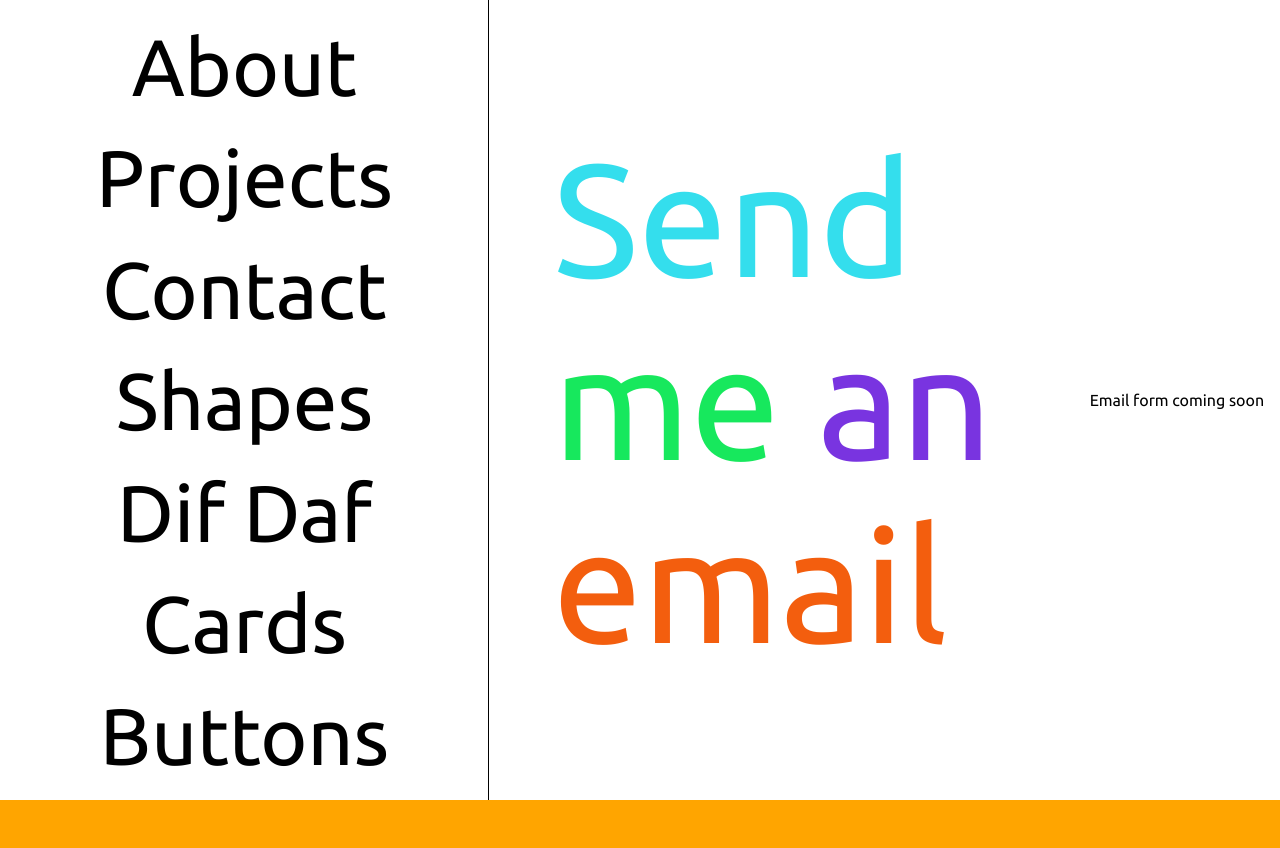
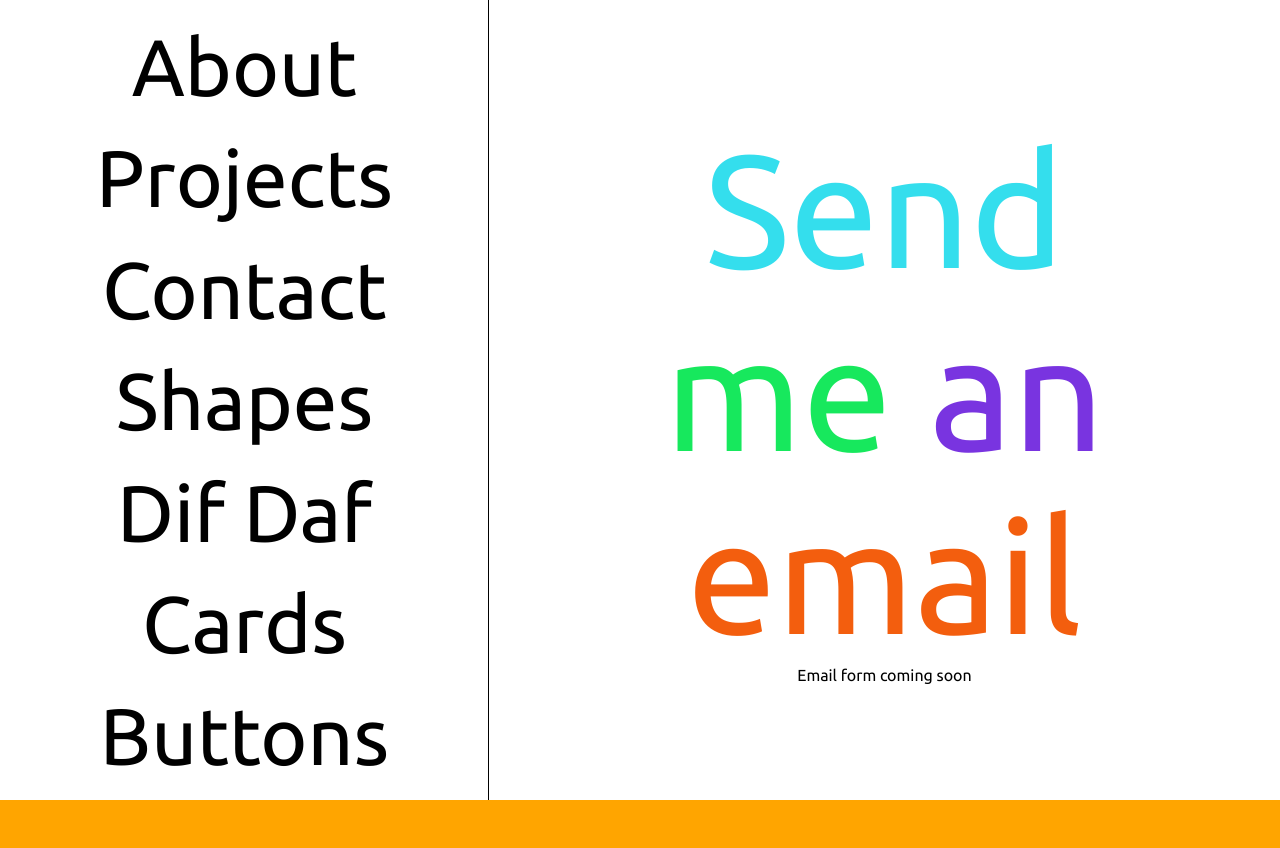
Before and after one commit to aleighwood/personalWebsite, a PHP site: page /Pages/contactPage.php in a window 1280 px wide. Run offline with PHP 8.4, Linux system fonts and the light colour scheme.

Commit message:
center contact title

```diff
--- a/Pages/contactPage.php
+++ b/Pages/contactPage.php
@@ -21,10 +21,16 @@
 	?>
 
 	<div class="contactPage-RHS-content">
-		<div class="contact-title-frame">
+
+
+
+		<div class="contact-frame">
 			<div class="contact-title-1 js-contact-title-1"> <span class="send js-send js-word"> Send</span> <span class="me js-me js-word"> me </span> <span class="an js-an js-word"> an</span> <span class="email js-email js-word">email </span></div>
+			Email form coming soon
 		</div>
-Email form coming soon
+
+
+
 
 
 	</div>
--- a/Styles/contactPage.css
+++ b/Styles/contactPage.css
@@ -10,9 +10,10 @@
 	border-left: 1px solid black;
 }
 
-.contact-title-frame {
+.contact-frame {
 	display: flex;
-	/*justify-content: space-evenly;*/
+	flex-direction: column;
+	justify-content: center;
 	align-items: center;
 	/*background-color: lightblue;*/
 
@@ -22,7 +23,10 @@
 }
 
 .contact-title-1 {
+	text-align: center;
 	font-size: 10rem;
+	padding: 0;
+
 }
 
 .send {
```
